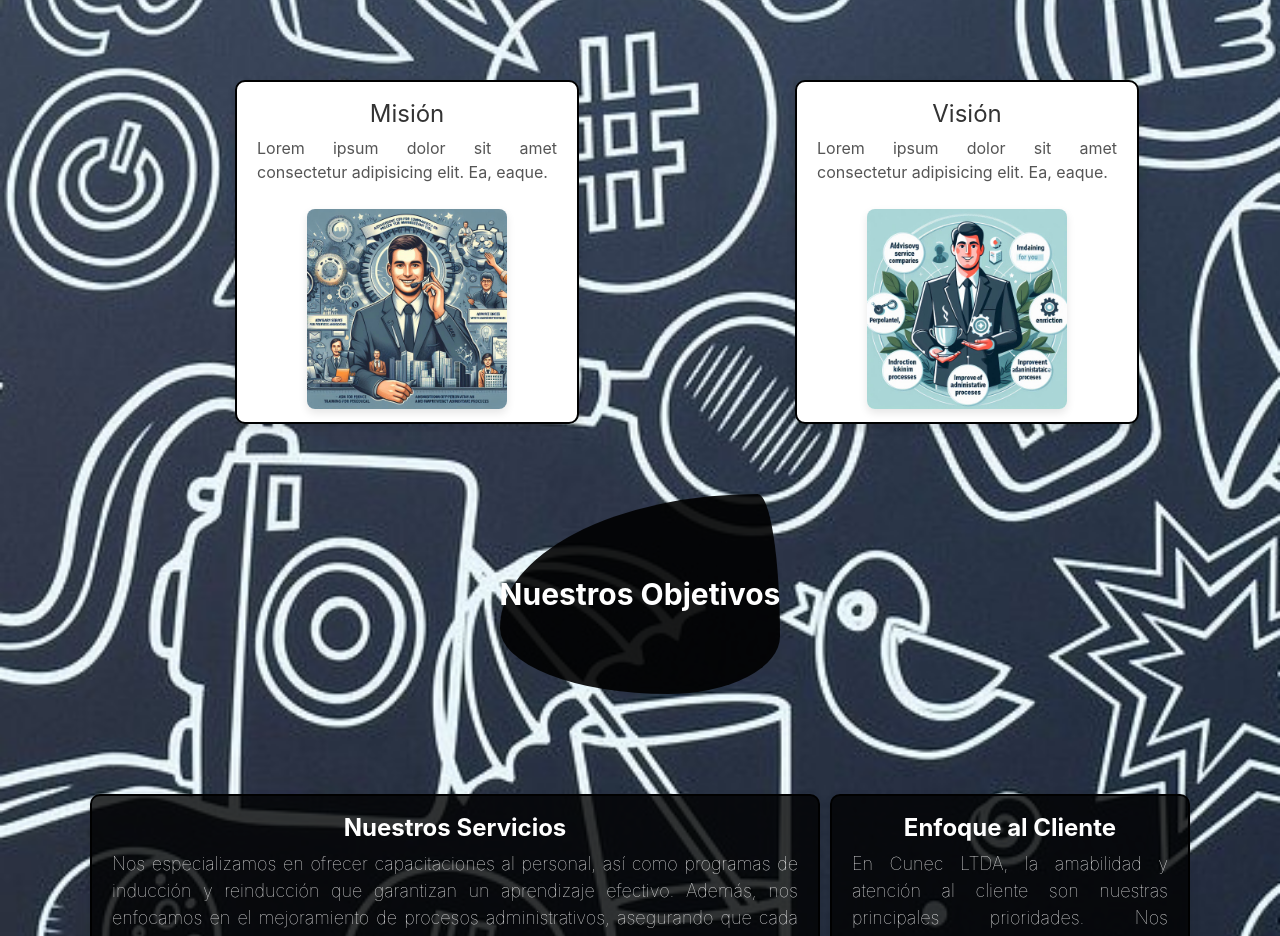
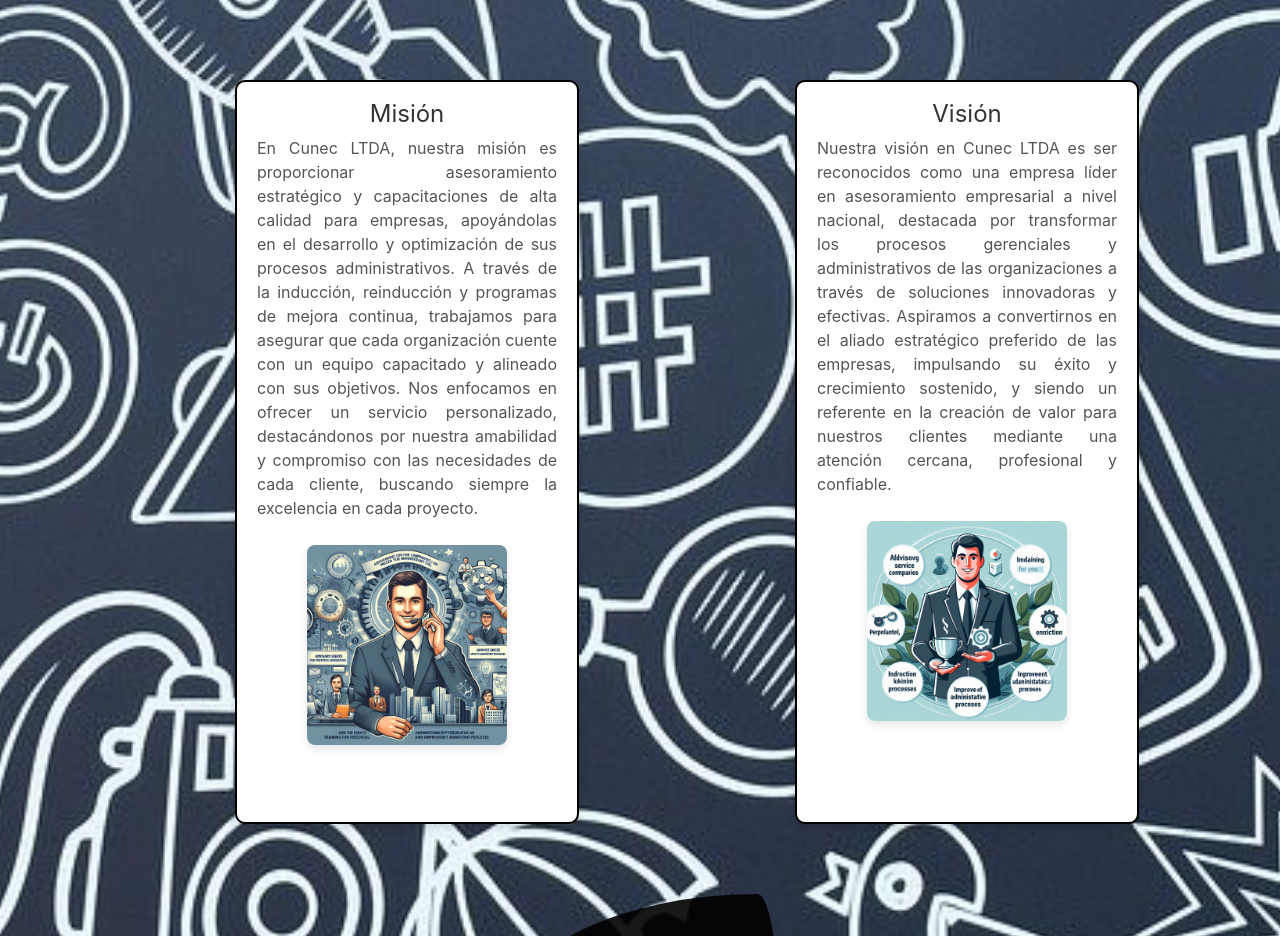
Before and after one commit to jzpoe/CunecLTDA, a React (Vite) app: page / in a window 1280 px wide. Shown: the part 820-1756 px from the top of the page. Built offline with nearby package versions, Linux system fonts and the light colour scheme.

Commit message:
se agrega mision y vision

```diff
--- a/src/components/body/body/Body.jsx
+++ b/src/components/body/body/Body.jsx
@@ -20,9 +20,22 @@
         <div className="content-card">
           <div className="card">
             <h1>Misión</h1>
-            <p>Lorem ipsum dolor sit amet consectetur adipisicing elit. Ea, eaque.</p>
+            <p>
+              En Cunec LTDA, nuestra misión es proporcionar asesoramiento
+              estratégico y capacitaciones de alta calidad para empresas,
+              apoyándolas en el desarrollo y optimización de sus procesos
+              administrativos. A través de la inducción, reinducción y programas
+              de mejora continua, trabajamos para asegurar que cada organización
+              cuente con un equipo capacitado y alineado con sus objetivos. Nos
+              enfocamos en ofrecer un servicio personalizado, destacándonos por
+              nuestra amabilidad y compromiso con las necesidades de cada
+              cliente, buscando siempre la excelencia en cada proyecto.
+            </p>
             <div className="container-img">
-              <img src="imgBody/_ad1831f7-712d-4fd1-9588-86181bed82ab.jpeg" alt="" />
+              <img
+                src="imgBody/_ad1831f7-712d-4fd1-9588-86181bed82ab.jpeg"
+                alt=""
+              />
             </div>
           </div>
         </div>
@@ -30,9 +43,21 @@
         <div className="content-card">
           <div className="card">
             <h1>Visión</h1>
-            <p>Lorem ipsum dolor sit amet consectetur adipisicing elit. Ea, eaque.</p>
+            <p>
+              Nuestra visión en Cunec LTDA es ser reconocidos como una empresa
+              líder en asesoramiento empresarial a nivel nacional, destacada por
+              transformar los procesos gerenciales y administrativos de las
+              organizaciones a través de soluciones innovadoras y efectivas.
+              Aspiramos a convertirnos en el aliado estratégico preferido de las
+              empresas, impulsando su éxito y crecimiento sostenido, y siendo un
+              referente en la creación de valor para nuestros clientes mediante
+              una atención cercana, profesional y confiable.
+            </p>
             <div className="container-img">
-              <img src="imgBody/_c8793dd3-cd37-4c76-bbc7-5babb8b3c3eb.jpeg" alt="" />
+              <img
+                src="imgBody/_c8793dd3-cd37-4c76-bbc7-5babb8b3c3eb.jpeg"
+                alt=""
+              />
             </div>
           </div>
         </div>
--- a/src/components/body/body/body.css
+++ b/src/components/body/body/body.css
@@ -46,7 +46,7 @@
     border-radius: 10px; /* Bordes redondeados */
     box-shadow: 0 4px 8px rgba(0, 0, 0, 0.1); /* Sombra suave alrededor de las cards */
     transition: transform 0.3s ease, box-shadow 0.3s ease; /* Transiciones para hacer un efecto al hover */
-    height: 300px;
+    height: 700px;
     width: 300px;
   }
 
```
Lines whose indentation alone changed are shown as unchanged.
